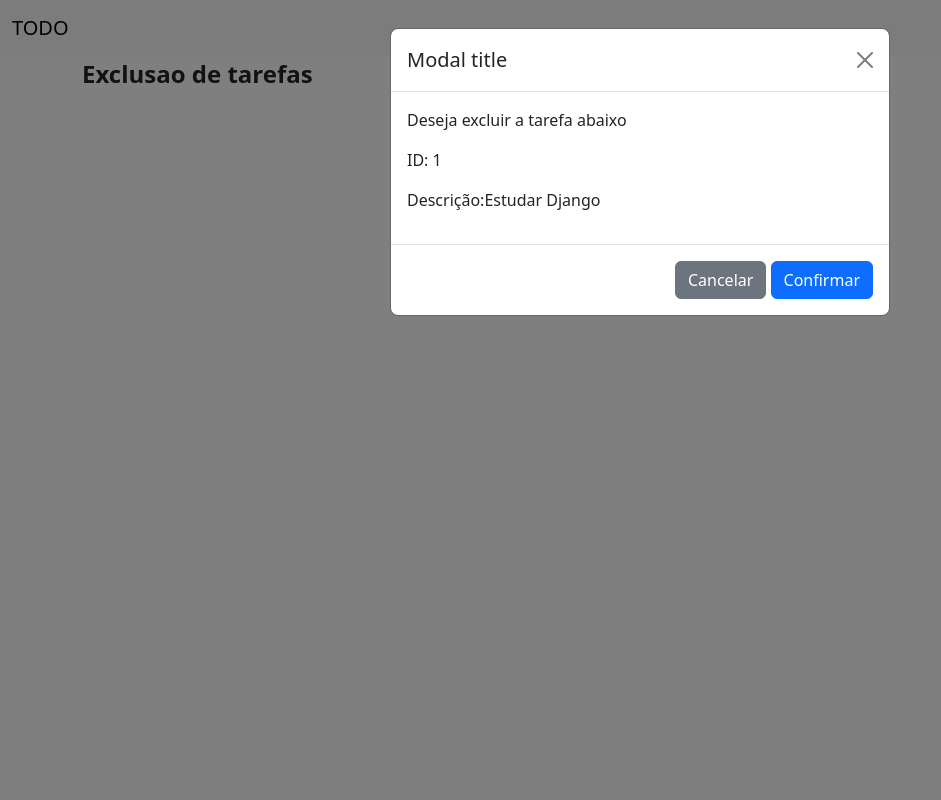
After one commit to josuemrosario/20240629-projtodo, a Django app: page /deletar/1 in a window 1280 px wide. The commit adds this page. Shown: the whole page, without its empty margins (0-941 px from the left). Run offline with Django 5.2, Linux system fonts and the light colour scheme; data comes from the database, SQL or seed files in the repository; both versions use the stored data as it was after the commit.

Commit message:
ultima aula do projeto todo

```diff
--- a/setup/urls.py
+++ b/setup/urls.py
@@ -18,12 +18,17 @@ Including another URLconf
 from django.contrib import admin
 from django.urls import path
 # from todos.views import home, todoListar
-from todos.views import todoListarView,todoCriarView
+from todos.views import todoListarView,todoCriarView,todoAtualizarView
+from todos.views import todoDeletarView
+from todos.views import todoCompletarView
 
 urlpatterns = [
     path("admin/", admin.site.urls),
     # rota que lista as tarefas
     # path("", todoListar),
     path("", todoListarView.as_view(template_name="todos/todolistar.html"),name='todo_listar'),
-    path("criar", todoCriarView.as_view(),name='todo_criar')
+    path("criar", todoCriarView.as_view(),name='todo_criar'),
+    path("atualizar/<int:pk>", todoAtualizarView.as_view(),name='todo_atualizar'),
+    path("deletar/<int:pk>", todoDeletarView.as_view(),name='todo_deletar'),
+    path("completar/<int:pk>", todoCompletarView.as_view(),name='todo_completar')
 ]
--- a/todos/models.py
+++ b/todos/models.py
@@ -2,6 +2,6 @@ from django.db import models
 
 # Create your models here.
 class Todo(models.Model):
-    titulo = models.CharField(max_length=150, null=False, blank=False)
-    dtCriacao = models.DateTimeField(auto_now_add=True, null=False, blank=False)
-    dtFinalizado = models.DateTimeField(null=True, blank=True)
+    titulo = models.CharField(verbose_name="Titulo da tarefa",max_length=150, null=False, blank=False)
+    dtCriacao = models.DateTimeField(verbose_name="Data de Criação",auto_now_add=True, null=False, blank=False)
+    dtFinalizado = models.DateTimeField(verbose_name="Data de Finalização",null=True, blank=True)
--- /dev/null
+++ b/todos/templates/padrao.html
@@ -0,0 +1,59 @@
+<!DOCTYPE html>
+<html lang="pt-BR">
+  <head>
+    <meta charset="UTF-8" />
+    <meta name="viewport" content="width=device-width, initial-scale=1.0" />
+    <link href="https://cdn.jsdelivr.net/npm/bootstrap@5.3.3/dist/css/bootstrap.min.css" rel="stylesheet" integrity="sha384-QWTKZyjpPEjISv5WaRU9OFeRpok6YctnYmDr5pNlyT2bRjXh0JMhjY6hW+ALEwIH" crossorigin="anonymous" />
+    <title>
+        {% block titulo %}
+        {% endblock %}
+    </title>
+  </head>
+  <body>
+    {% comment %}inicio da barra de navegação{% endcomment %}
+    <nav class="navbar navbar-expand-lg bg-body-tertiary">
+      <div class="container-fluid">
+        <a class="navbar-brand" href="#">TODO</a>
+      </div>
+    </nav>
+    {% comment %}Fim da barra de navegação{% endcomment %}
+
+    <main class="container">
+      <p class="text-start fs-4 fw-bold">
+        {% block subtitulo %}
+        {% endblock %}
+      </p>
+      {% block conteudo %}
+      {% endblock %}
+    </main>
+
+    {% comment %} inicio do modal de confirmacao de exclusao {% endcomment %}
+    <!-- Modal -->
+<div class="modal fade" id="modalDeletar" tabindex="-1" aria-labelledby="exampleModalLabel" aria-hidden="true">
+    <div class="modal-dialog">
+      <div class="modal-content">
+        <div class="modal-header">
+          <h1 class="modal-title fs-5" id="exampleModalLabel">Modal title</h1>
+          <button type="button" class="btn-close" data-bs-dismiss="modal" aria-label="Close"></button>
+        </div>
+        <div class="modal-body">
+          <p>Deseja excluir a tarefa abaixo</p>
+          <p>ID: {{todo.id}}</p>
+          <p>Descrição:{{todo.titulo}}</p>
+        </div>
+        <div class="modal-footer">
+            <form method="POST">
+                {% csrf_token %}
+                <button type="button" onclick="window.location.href='{% url 'todo_listar' %}'" class="btn btn-secondary" data-bs-dismiss="modal">Cancelar</button>
+                <button type="submit" class="btn btn-primary">Confirmar</button>
+            </form>
+        </div>
+      </div>
+    </div>
+  </div>
+    {% comment %} fim do modal de confirmação de exclusão {% endcomment %}
+    <script src="https://code.jquery.com/jquery-3.6.0.min.js"></script>
+    <script src="https://cdn.jsdelivr.net/npm/@popperjs/core@2.11.8/dist/umd/popper.min.js" integrity="sha384-I7E8VVD/ismYTF4hNIPjVp/Zjvgyol6VFvRkX/vR+Vc4jQkC+hVqc2pM8ODewa9r" crossorigin="anonymous"></script>
+    <script src="https://cdn.jsdelivr.net/npm/bootstrap@5.3.3/dist/js/bootstrap.min.js" integrity="sha384-0pUGZvbkm6XF6gxjEnlmuGrJXVbNuzT9qBBavbLwCsOGabYfZo0T0to5eqruptLy" crossorigin="anonymous"></script>
+  </body>
+</html>
--- /dev/null
+++ b/todos/templates/todos/todo_confirm_delete.html
@@ -0,0 +1,23 @@
+{% extends 'padrao.html' %}
+
+
+{% block titulo %}
+  Exclusao de tarefas
+{% endblock %}
+
+
+{% block subtitulo %}
+  Exclusao de tarefas
+{% endblock %}
+
+
+{% block conteudo %}
+  {% comment %}inicio do modal de confirmação de exclusão{% endcomment %}
+  <script>
+    window.addEventListener("load", (event) => {
+       // Exibir o modal ao carregar a página
+      $('#modalDeletar').modal('show')
+    });
+  </script>
+  {% comment %}fim do modal de confirmação de exclusão{% endcomment %}
+{% endblock %}
--- a/todos/views.py
+++ b/todos/views.py
@@ -1,8 +1,11 @@
 from django.shortcuts import render
 from django.http import HttpResponse
 from .models import Todo
-from django.views.generic import ListView, CreateView
+from django.views.generic import ListView, CreateView,UpdateView, DeleteView,View
 from django.urls import reverse_lazy
+
+from datetime import date
+from django.shortcuts import redirect
 
 
 # Create your views here.
@@ -27,3 +30,29 @@ class todoCriarView(CreateView):
     model = Todo
     fields = ["titulo","dtFinalizado"]  # Uma lista de campos que o usuario pode alterar
     success_url = reverse_lazy('todo_listar')
+
+    def get_context_data(self, **kwargs):
+        context = super().get_context_data(**kwargs)
+        context['titulo_pagina'] = 'Adicionar Tarefa'
+        return context
+
+class todoAtualizarView(UpdateView):
+    model = Todo
+    fields = ["titulo","dtFinalizado"]  # Uma lista de campos que o usuario pode alterar
+    success_url = reverse_lazy('todo_listar')
+
+    def get_context_data(self, **kwargs):
+        context = super().get_context_data(**kwargs)
+        context['titulo_pagina'] = 'Atualizar Tarefa'
+        return context
+
+class todoDeletarView(DeleteView):
+    model = Todo
+    success_url = reverse_lazy('todo_listar')
+
+class todoCompletarView(View):
+    def get(self,request,pk):
+        tarefa = Todo.objects.get(pk=pk)
+        tarefa.dtFinalizado = date.today()
+        tarefa.save()
+        return redirect('todo_listar')
```
Also changed, not shown: todos/templates/todos/todo_form.html (+16 -28 lines), todos/templates/todos/todolistar.html (+15 -28 lines), db.sqlite3.
